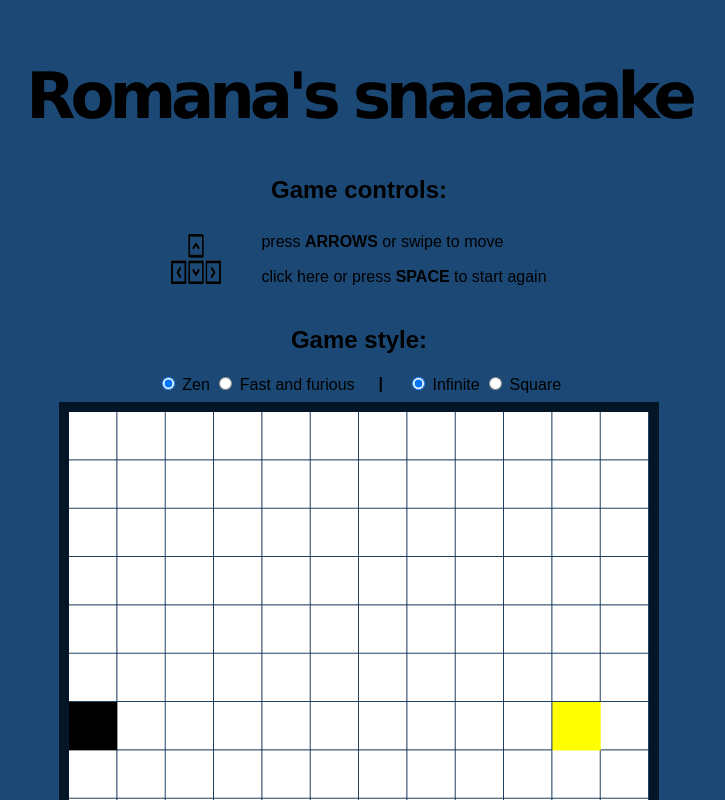
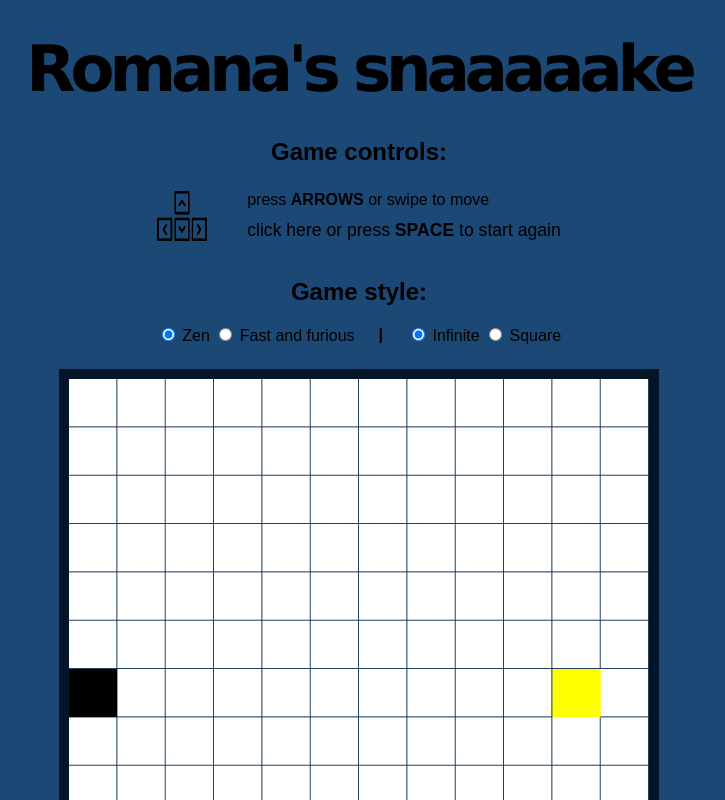
Before and after one commit to ba-romana/snake, a plain HTML site: page index.html in a window 1280 px wide. Shown: the top 800 px of the page, without its empty margins (281-1006 px from the left). Drawn offline with Linux system fonts and the light colour scheme.

Commit message:
upratane css

```diff
--- a/style.css
+++ b/style.css
@@ -1,20 +1,33 @@
+* {
+  box-sizing: border-box;
+}
+
 body {
+  margin: 0;
+  padding: 0;
+  font-family: 'Avenir Next', sans-serif;
   background: #1b4875;
-    text-align: center;
   overflow-x: hidden;
   overflow-y: auto;
-    margin: 0;
-    padding: 0;
-    padding-top: 1rem;
-    font-family: 'Avenir Next', sans-serif;
+  text-align: center;
 }
 
-.start-again {
-  cursor: pointer;
+h1 {
+  font-size: 4em;
+  font-family: 'Avenir Next', Verdana;
+  font-weight: bold;
+  margin: 0.5em 0;
+  letter-spacing: -5px;
 }
 
-*{
-    box-sizing: border-box;
+h1.actualScore {
+  letter-spacing: -10px;
+}
+
+h1 strong {
+  font-size: 1.35em;
+  display: inline-block;
+  margin: 0 0.25em;
 }
 
 canvas {
@@ -23,32 +36,9 @@ canvas {
   max-width: 600px;
   max-height: 600px;
   display: block;
-    margin: 0 auto;
-    border: 10px solid  #031527;
+  margin: 1rem auto;
+  border: 10px solid #031527;
   touch-action: none;
-    box-sizing: border-box;
-}
-
-h1 {
-    font-size:4em ;
-    font-family: 'Avenir Next', Verdana;
-    font-weight: bold;
-}
-
-h1.actualScore {
-    margin-top: 0;
-    letter-spacing: -10px;
-}
-
-h1.title {
-    margin-top: 10;
-    letter-spacing: -5px;
-}
-
-h1 strong {
-    font-size: 1.35em;
-    display: inline-block;
-    margin: 0 0.25em
 }
 
 .gameOptions {
@@ -64,19 +54,30 @@ h1 strong {
   display: flex;
   align-items: center;
   justify-content: center;
+  flex-wrap: wrap;
   gap: 2rem;
   margin-bottom: 2rem;
 }
 
 .control-text {
   display: flex;
+  flex-direction: column;
   text-align: left;
-  flex-direction: column;
-  line-height: 0.2;
+  line-height: 1.3;
   margin-left: 0.5rem;
+}
+
+.control-text p {
+  margin: 0.25rem 0;
 }
 
 .divider {
   padding: 0 0.5rem;
   font-weight: bold;
 }
+
+.start-again {
+  cursor: pointer;
+  font-size: 1.1rem;
+  margin-top: 1rem;
+}
```
Lines whose indentation alone changed are shown as unchanged.
